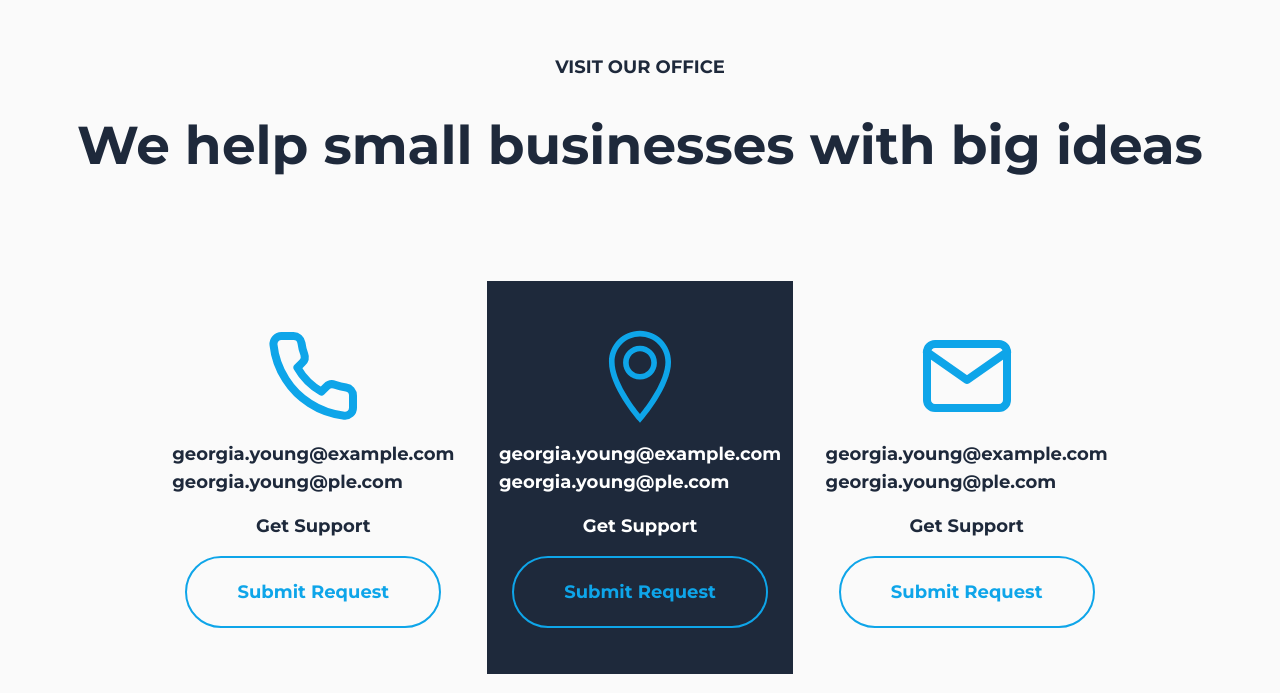
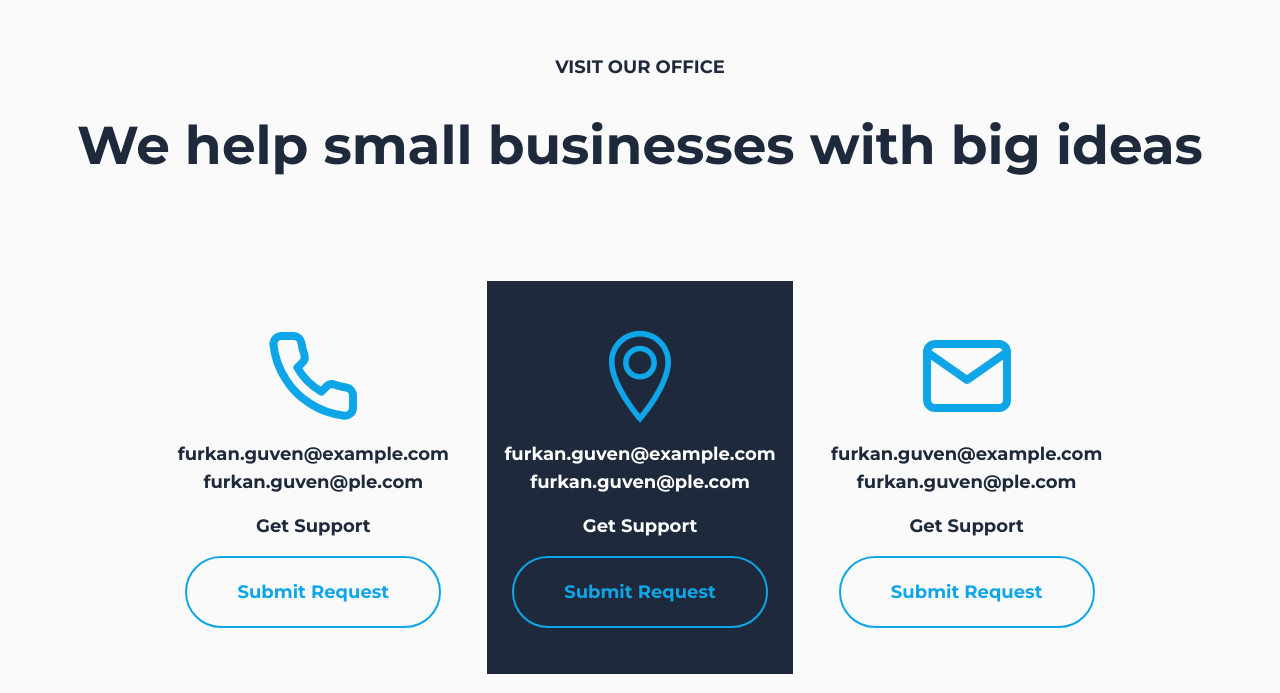
Before and after one commit to furkanguvendev/MyEcommerce, a React (Vite) app in the folder ecommerce/: page /contact in a window 1280 px wide. Shown: the part 843-1536 px from the top of the page. Built offline with nearby package versions, Linux system fonts and the light colour scheme; no server answers.

Commit message:
Version Update

```diff
--- a/ecommerce/src/components/NavBar.tsx
+++ b/ecommerce/src/components/NavBar.tsx
@@ -62,7 +62,7 @@ export const NavBar = () => {
                 Shop<IoIosArrowDown />
               </button>
               {isShopOpen && (
-                <div className="absolute top-full left-0 mt-9 text-xl w-[520px] bg-white p-6 flex gap-8 z-50 transition-all duration-300 ease-out opacity-0 scale-95 animate-fade-in">
+                <div className="absolute top-full left-0 mt-7 text-xl w-[520px] bg-white p-6 flex gap-8 z-50 transition-all duration-300 ease-out opacity-0 scale-95 animate-fade-in">
                   <div className="w-1/2 text-left flex flex-col gap-10">
                     <h4 className="font-bold text-slate-800 mb-2">Kadın</h4>
                     <ul className="space-y-1 font-bold text-neutral-500  flex flex-col gap-8">
--- a/ecommerce/src/pages/Contact.tsx
+++ b/ecommerce/src/pages/Contact.tsx
@@ -19,12 +19,12 @@ export const Contact = () => {
                         <p className="text-2xl xl:text-32 text-slate-800 font-bold">Phone ; +451 215 215 </p>
                         <p className="text-2xl xl:text-32 text-slate-800 font-bold">Fax : +451 215 215</p>
                     </div>
-                    <div className='flex flex-row gap-11'>
+                    <nav className='flex flex-row gap-11'>
                         <FaSquareXTwitter className='size-6 xl:size-10 text-slate-800'/>
                         <FaFacebook className='size-6 xl:size-10 text-slate-800'/>
                         <FaInstagram className='size-6 xl:size-10 text-slate-800'/>
-                        <FaLinkedin className='size-6 xl:size-10 text-slate-800'/>
-                    </div>
+                        <a href="https://www.linkedin.com/in/devfurkang/" target="_blank" rel="noopener noreferrer"><FaLinkedin className='size-6 xl:size-10 text-slate-800'/></a>
+                    </nav>
                 </div>
                 <img src={picture} className="w-1/2"/>
             </div>
@@ -36,27 +36,27 @@ export const Contact = () => {
                 <div className="w-3/4 flex flex-col xl:flex-row items-center justify-center gap-5">
                     <div className="contact-card">
                         <FiPhone  className="size-[72px] xl:size-24 text-sky-500"/>
-                        <div className="flex flex-col text-slate-800">
-                            <p className="contact-p">georgia.young@example.com</p>
-                            <p className="contact-p">georgia.young@ple.com</p>
+                        <div className="flex flex-col text-slate-800 items-center">
+                            <p className="contact-p">furkan.guven@example.com</p>
+                            <p className="contact-p">furkan.guven@ple.com</p>
                         </div>
                         <p className="contact-p text-slate-800">Get Support</p>
                         <button className="contact-button">Submit Request</button>
                     </div>
                     <div className="bg-slate-800 contact-card">
                         <TfiLocationPin  className="size-[72px] xl:size-24 text-sky-500"/>
-                        <div className="flex flex-col">
-                            <p className="contact-p text-white">georgia.young@example.com</p>
-                            <p className="contact-p text-white">georgia.young@ple.com</p>
+                        <div className="flex flex-col items-center">
+                            <p className="contact-p text-white">furkan.guven@example.com</p>
+                            <p className="contact-p text-white">furkan.guven@ple.com</p>
                         </div>
                         <p className="contact-p text-white">Get Support</p>
                         <button className="contact-button">Submit Request</button>
                     </div>
                     <div className="contact-card">
                         <FiMail  className="size-[72px] xl:size-24 text-sky-500"/>
-                        <div className="flex flex-col text-slate-800">
-                            <p className="contact-p">georgia.young@example.com</p>
-                            <p className="contact-p">georgia.young@ple.com</p>
+                        <div className="flex flex-col text-slate-800 items-center">
+                            <p className="contact-p">furkan.guven@example.com</p>
+                            <p className="contact-p">furkan.guven@ple.com</p>
                         </div>
                         <p className="contact-p text-slate-800">Get Support</p>
                         <button className="contact-button">Submit Request</button>
```
Also changed, not shown: 1 other file (tests, documents, lock files or other folders).
